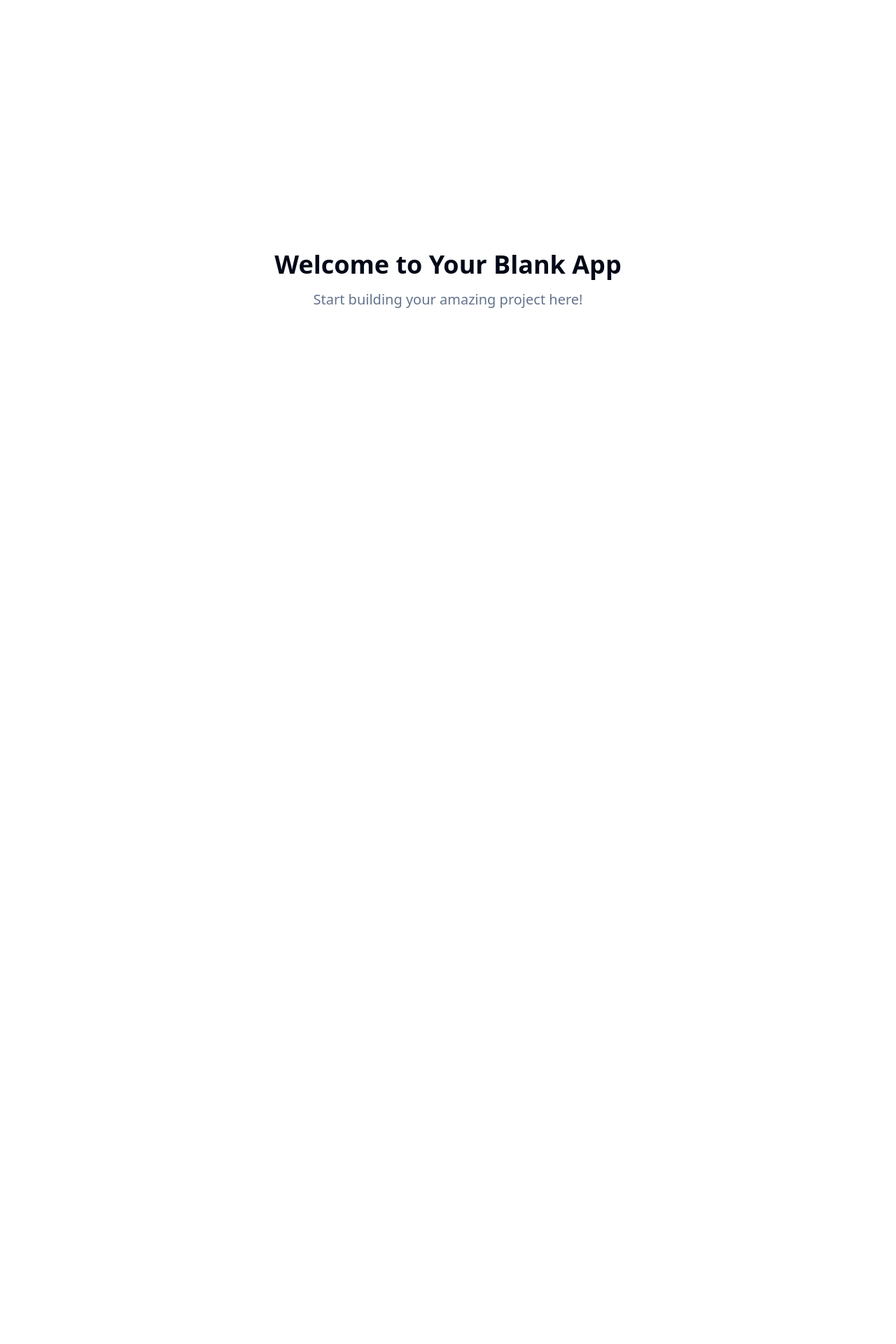
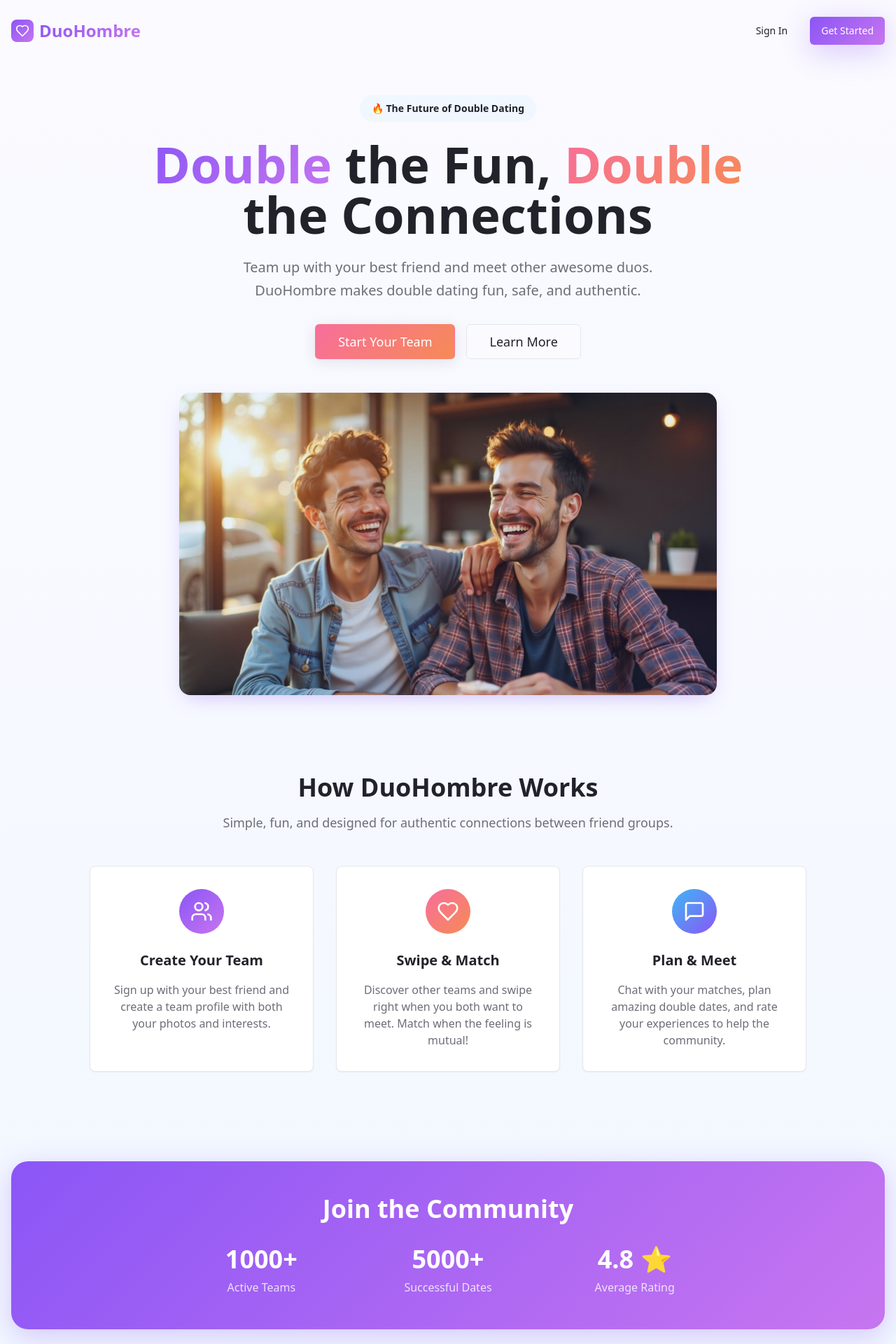
Before and after one commit to bensolos/duo-date-mates-connect, a React (Vite) app: page / in a window 1280 px wide. Shown: the top 1920 px of the page at 70% size. Before the commit the page ends 800 px from the top, so only its background shows below. Built offline with nearby package versions, Linux system fonts and the light colour scheme.

Commit message:
Implement DuoHombre app features

```diff
--- a/src/components/ui/button.tsx
+++ b/src/components/ui/button.tsx
@@ -5,11 +5,11 @@ import { cva, type VariantProps } from "class-variance-authority"
 import { cn } from "@/lib/utils"
 
 const buttonVariants = cva(
-  "inline-flex items-center justify-center gap-2 whitespace-nowrap rounded-md text-sm font-medium ring-offset-background transition-colors focus-visible:outline-none focus-visible:ring-2 focus-visible:ring-ring focus-visible:ring-offset-2 disabled:pointer-events-none disabled:opacity-50 [&_svg]:pointer-events-none [&_svg]:size-4 [&_svg]:shrink-0",
+  "inline-flex items-center justify-center gap-2 whitespace-nowrap rounded-md text-sm font-medium ring-offset-background transition-all focus-visible:outline-none focus-visible:ring-2 focus-visible:ring-ring focus-visible:ring-offset-2 disabled:pointer-events-none disabled:opacity-50 [&_svg]:pointer-events-none [&_svg]:size-4 [&_svg]:shrink-0",
   {
     variants: {
       variant: {
-        default: "bg-primary text-primary-foreground hover:bg-primary/90",
+        default: "bg-primary text-primary-foreground hover:bg-primary/90 shadow-md hover:shadow-lg",
         destructive:
           "bg-destructive text-destructive-foreground hover:bg-destructive/90",
         outline:
@@ -18,6 +18,9 @@ const buttonVariants = cva(
           "bg-secondary text-secondary-foreground hover:bg-secondary/80",
         ghost: "hover:bg-accent hover:text-accent-foreground",
         link: "text-primary underline-offset-4 hover:underline",
+        gradient: "bg-gradient-primary text-primary-foreground hover:opacity-90 shadow-glow hover:shadow-elegant transform hover:scale-105 duration-300",
+        hero: "bg-gradient-secondary text-accent-foreground border border-accent/20 hover:bg-gradient-accent hover:border-accent/40 shadow-card hover:shadow-glow transform hover:scale-105 duration-300",
+        swipe: "bg-gradient-accent text-primary-foreground hover:opacity-90 rounded-full shadow-elegant hover:shadow-glow transform hover:scale-110 duration-300",
       },
       size: {
         default: "h-10 px-4 py-2",
--- a/src/index.css
+++ b/src/index.css
@@ -8,33 +8,46 @@ All colors MUST be HSL.
 
 @layer base {
   :root {
-    --background: 0 0% 100%;
-    --foreground: 222.2 84% 4.9%;
+    --background: 245 100% 99%;
+    --foreground: 240 10% 15%;
 
     --card: 0 0% 100%;
-    --card-foreground: 222.2 84% 4.9%;
+    --card-foreground: 240 10% 15%;
 
     --popover: 0 0% 100%;
-    --popover-foreground: 222.2 84% 4.9%;
+    --popover-foreground: 240 10% 15%;
 
-    --primary: 222.2 47.4% 11.2%;
-    --primary-foreground: 210 40% 98%;
+    --primary: 260 90% 65%;
+    --primary-foreground: 0 0% 100%;
 
-    --secondary: 210 40% 96.1%;
-    --secondary-foreground: 222.2 47.4% 11.2%;
+    --secondary: 210 100% 97%;
+    --secondary-foreground: 240 10% 15%;
 
-    --muted: 210 40% 96.1%;
-    --muted-foreground: 215.4 16.3% 46.9%;
+    --muted: 210 40% 96%;
+    --muted-foreground: 240 5% 45%;
 
-    --accent: 210 40% 96.1%;
-    --accent-foreground: 222.2 47.4% 11.2%;
+    --accent: 340 90% 70%;
+    --accent-foreground: 0 0% 100%;
 
-    --destructive: 0 84.2% 60.2%;
-    --destructive-foreground: 210 40% 98%;
+    --destructive: 0 84% 60%;
+    --destructive-foreground: 0 0% 100%;
 
-    --border: 214.3 31.8% 91.4%;
-    --input: 214.3 31.8% 91.4%;
-    --ring: 222.2 84% 4.9%;
+    --border: 220 13% 91%;
+    --input: 220 13% 91%;
+    --ring: 260 90% 65%;
+
+    /* Custom DuoHombre Design Tokens */
+    --gradient-primary: linear-gradient(135deg, hsl(260 90% 65%), hsl(280 80% 70%));
+    --gradient-secondary: linear-gradient(135deg, hsl(340 90% 70%), hsl(20 90% 65%));
+    --gradient-accent: linear-gradient(135deg, hsl(200 90% 60%), hsl(260 90% 65%));
+    --gradient-subtle: linear-gradient(180deg, hsl(245 100% 99%), hsl(210 100% 97%));
+
+    --shadow-glow: 0 10px 40px hsl(260 90% 65% / 0.3);
+    --shadow-card: 0 4px 20px hsl(240 10% 15% / 0.1);
+    --shadow-elegant: 0 10px 30px -10px hsl(260 90% 65% / 0.4);
+
+    --transition-smooth: all 0.3s cubic-bezier(0.4, 0, 0.2, 1);
+    --transition-bounce: all 0.4s cubic-bezier(0.68, -0.55, 0.265, 1.55);
 
     --radius: 0.5rem;
 
--- a/src/pages/Index.tsx
+++ b/src/pages/Index.tsx
@@ -1,12 +1,175 @@
-// Update this page (the content is just a fallback if you fail to update the page)
+import { Button } from "@/components/ui/button";
+import { Card, CardContent } from "@/components/ui/card";
+import { Badge } from "@/components/ui/badge";
+import { Heart, Users, MessageSquare, Star } from "lucide-react";
+import heroImage from "@/assets/hero-image.jpg";
 
 const Index = () => {
   return (
-    <div className="min-h-screen flex items-center justify-center bg-background">
-      <div className="text-center">
-        <h1 className="text-4xl font-bold mb-4">Welcome to Your Blank App</h1>
-        <p className="text-xl text-muted-foreground">Start building your amazing project here!</p>
-      </div>
+    <div className="min-h-screen bg-gradient-subtle">
+      {/* Header */}
+      <header className="container mx-auto px-4 py-6">
+        <nav className="flex items-center justify-between">
+          <div className="flex items-center space-x-2">
+            <div className="w-8 h-8 bg-gradient-primary rounded-lg flex items-center justify-center">
+              <Heart className="w-5 h-5 text-primary-foreground" />
+            </div>
+            <h1 className="text-2xl font-bold bg-gradient-primary bg-clip-text text-transparent">
+              DuoHombre
+            </h1>
+          </div>
+          <div className="flex items-center space-x-4">
+            <Button variant="ghost">Sign In</Button>
+            <Button variant="gradient">Get Started</Button>
+          </div>
+        </nav>
+      </header>
+
+      {/* Hero Section */}
+      <section className="container mx-auto px-4 py-12 text-center">
+        <div className="max-w-4xl mx-auto">
+          <Badge variant="secondary" className="mb-6 text-sm px-4 py-2">
+            🔥 The Future of Double Dating
+          </Badge>
+
+          <h2 className="text-5xl md:text-7xl font-bold mb-6 leading-tight">
+            <span className="bg-gradient-primary bg-clip-text text-transparent">
+              Double
+            </span>{" "}
+            the Fun,{" "}
+            <span className="bg-gradient-secondary bg-clip-text text-transparent">
+              Double
+            </span>{" "}
+            the Connections
+          </h2>
+
+          <p className="text-xl text-muted-foreground mb-8 max-w-2xl mx-auto leading-relaxed">
+            Team up with your best friend and meet other awesome duos.
+            DuoHombre makes double dating fun, safe, and authentic.
+          </p>
+
+          <div className="flex flex-col sm:flex-row gap-4 justify-center mb-12">
+            <Button variant="hero" size="lg" className="text-lg px-8 py-6">
+              Start Your Team
+            </Button>
+            <Button variant="outline" size="lg" className="text-lg px-8 py-6">
+              Learn More
+            </Button>
+          </div>
+
+          <div className="relative rounded-2xl overflow-hidden shadow-elegant max-w-3xl mx-auto">
+            <img
+              src={heroImage}
+              alt="Friends having fun together"
+              className="w-full h-auto"
+            />
+            <div className="absolute inset-0 bg-gradient-accent opacity-10"></div>
+          </div>
+        </div>
+      </section>
+
+      {/* Features Section */}
+      <section className="container mx-auto px-4 py-16">
+        <div className="text-center mb-12">
+          <h3 className="text-3xl md:text-4xl font-bold mb-4">
+            How DuoHombre Works
+          </h3>
+          <p className="text-lg text-muted-foreground max-w-2xl mx-auto">
+            Simple, fun, and designed for authentic connections between friend groups.
+          </p>
+        </div>
+
+        <div className="grid md:grid-cols-3 gap-8 max-w-5xl mx-auto">
+          <Card className="text-center p-8 hover:shadow-card transition-all duration-300 hover:-translate-y-2">
+            <CardContent className="p-0">
+              <div className="w-16 h-16 bg-gradient-primary rounded-full flex items-center justify-center mx-auto mb-6">
+                <Users className="w-8 h-8 text-primary-foreground" />
+              </div>
+              <h4 className="text-xl font-semibold mb-4">Create Your Team</h4>
+              <p className="text-muted-foreground">
+                Sign up with your best friend and create a team profile with both your photos and interests.
+              </p>
+            </CardContent>
+          </Card>
+
+          <Card className="text-center p-8 hover:shadow-card transition-all duration-300 hover:-translate-y-2">
+            <CardContent className="p-0">
+              <div className="w-16 h-16 bg-gradient-secondary rounded-full flex items-center justify-center mx-auto mb-6">
+                <Heart className="w-8 h-8 text-accent-foreground" />
+              </div>
+              <h4 className="text-xl font-semibold mb-4">Swipe & Match</h4>
+              <p className="text-muted-foreground">
+                Discover other teams and swipe right when you both want to meet. Match when the feeling is mutual!
+              </p>
+            </CardContent>
+          </Card>
+
+          <Card className="text-center p-8 hover:shadow-card transition-all duration-300 hover:-translate-y-2">
+            <CardContent className="p-0">
+              <div className="w-16 h-16 bg-gradient-accent rounded-full flex items-center justify-center mx-auto mb-6">
+                <MessageSquare className="w-8 h-8 text-primary-foreground" />
+              </div>
+              <h4 className="text-xl font-semibold mb-4">Plan & Meet</h4>
+              <p className="text-muted-foreground">
+                Chat with your matches, plan amazing double dates, and rate your experiences to help the community.
+              </p>
+            </CardContent>
+          </Card>
+        </div>
+      </section>
+
+      {/* Stats Section */}
+      <section className="container mx-auto px-4 py-16">
+        <div className="bg-gradient-primary rounded-3xl p-12 text-center shadow-glow">
+          <h3 className="text-3xl md:text-4xl font-bold text-primary-foreground mb-8">
+            Join the Community
+          </h3>
+          <div className="grid md:grid-cols-3 gap-8 max-w-3xl mx-auto">
+            <div className="text-primary-foreground">
+              <div className="text-4xl font-bold mb-2">1000+</div>
+              <div className="text-primary-foreground/80">Active Teams</div>
+            </div>
+            <div className="text-primary-foreground">
+              <div className="text-4xl font-bold mb-2">5000+</div>
+              <div className="text-primary-foreground/80">Successful Dates</div>
+            </div>
+            <div className="text-primary-foreground">
+              <div className="text-4xl font-bold mb-2">4.8 ⭐</div>
+              <div className="text-primary-foreground/80">Average Rating</div>
+            </div>
+          </div>
+        </div>
+      </section>
+
+      {/* CTA Section */}
+      <section className="container mx-auto px-4 py-16 text-center">
+        <div className="max-w-2xl mx-auto">
+          <h3 className="text-3xl md:text-4xl font-bold mb-6">
+            Ready to Find Your Perfect Double Date?
+          </h3>
+          <p className="text-lg text-muted-foreground mb-8">
+            Join thousands of teams who are making authentic connections and having amazing experiences.
+          </p>
+          <Button variant="gradient" size="lg" className="text-lg px-12 py-6">
+            Start Your Adventure
+          </Button>
+        </div>
+      </section>
+
+      {/* Footer */}
+      <footer className="bg-muted py-12">
+        <div className="container mx-auto px-4 text-center">
+          <div className="flex items-center justify-center space-x-2 mb-4">
+            <div className="w-6 h-6 bg-gradient-primary rounded-lg flex items-center justify-center">
+              <Heart className="w-4 h-4 text-primary-foreground" />
+            </div>
+            <span className="font-semibold">DuoHombre</span>
+          </div>
+          <p className="text-muted-foreground">
+            Made with ❤️ for authentic connections and unforgettable experiences.
+          </p>
+        </div>
+      </footer>
     </div>
   );
 };
--- a/tailwind.config.ts
+++ b/tailwind.config.ts
@@ -63,6 +63,21 @@ export default {
 					ring: 'hsl(var(--sidebar-ring))'
 				}
 			},
+			backgroundImage: {
+				'gradient-primary': 'var(--gradient-primary)',
+				'gradient-secondary': 'var(--gradient-secondary)',
+				'gradient-accent': 'var(--gradient-accent)',
+				'gradient-subtle': 'var(--gradient-subtle)'
+			},
+			boxShadow: {
+				'glow': 'var(--shadow-glow)',
+				'card': 'var(--shadow-card)',
+				'elegant': 'var(--shadow-elegant)'
+			},
+			transitionTimingFunction: {
+				'smooth': 'var(--transition-smooth)',
+				'bounce': 'var(--transition-bounce)'
+			},
 			borderRadius: {
 				lg: 'var(--radius)',
 				md: 'calc(var(--radius) - 2px)',
```
Also changed, not shown: src/assets/hero-image.jpg (added).
